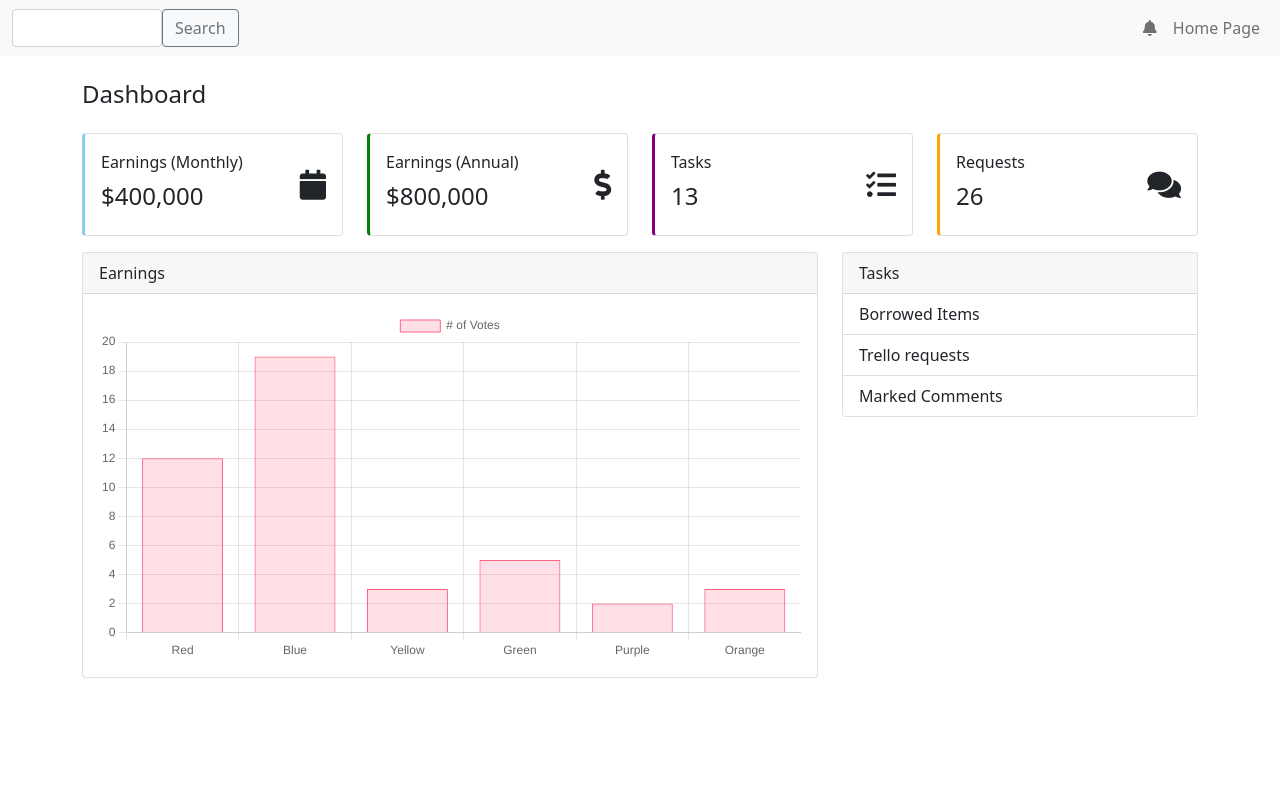
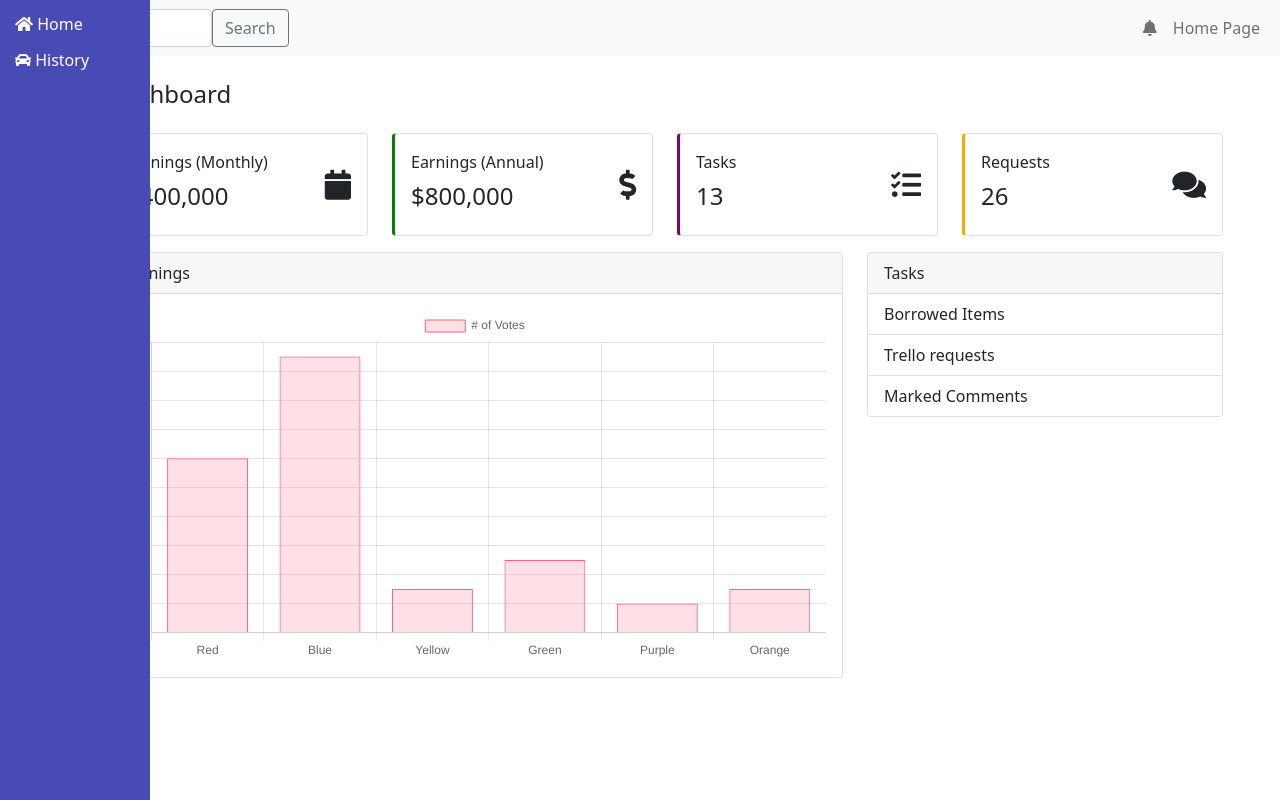
Before and after one commit to chaewoonOh/prac-html2, a plain HTML site: page admin.html in a window 1280 px wide. Drawn offline with nearby package versions, Linux system fonts and the light colour scheme.

Commit message:
sidebar animation 적용

```diff
--- a/admin.html
+++ b/admin.html
@@ -20,6 +20,20 @@
     <title>admin</title>
   </head>
   <body>
+    <!-- 파란색 사이드바 -->
+    <div class="sidebar">
+      <div>
+        <i class="fas fa-home"></i>
+        <span>Home</span>
+      </div>
+      <div>
+        <i class="fas fa-car"></i>
+        <span>History</span>
+      </div>
+    </div>
+
+    <!-- 사이드바 제외 나머지 -->
+    <div class="content">
       <nav class="navbar navbar-expand-lg navbar-light bg-light">
         <div class="container-fluid">
           <button
@@ -134,6 +148,8 @@
           </div>
         </div>
       </div>
+    </div>
+
     <script src="https://cdn.jsdelivr.net/npm/chart.js"></script>
     <script>
       var ctx = document.getElementById("myChart").getContext("2d");
--- a/styles/admin.css
+++ b/styles/admin.css
@@ -13,3 +13,31 @@
 .input-animation:focus {
   width: 500px;
 }
+.sidebar {
+  width: 150px;
+  height: 100vh;
+  background: #484bb3;
+  position: fixed;
+  z-index: 5;
+  color: white;
+  transition: all 0.5s;
+  transform: translateX(-100px);
+}
+.sidebar:hover {
+  transition: all 0.5s;
+  transform: translateX(0px);
+}
+
+.sidebar i {
+  transition: all 0.5s;
+  transform: translateX(100px);
+}
+.sidebar:hover i {
+  transform: translateX(0px);
+}
+.sidebar div {
+  margin: 12px 0px 0px 15px;
+}
+.content {
+  margin-left: 50px;
+}
```
Lines whose indentation alone changed are shown as unchanged.
